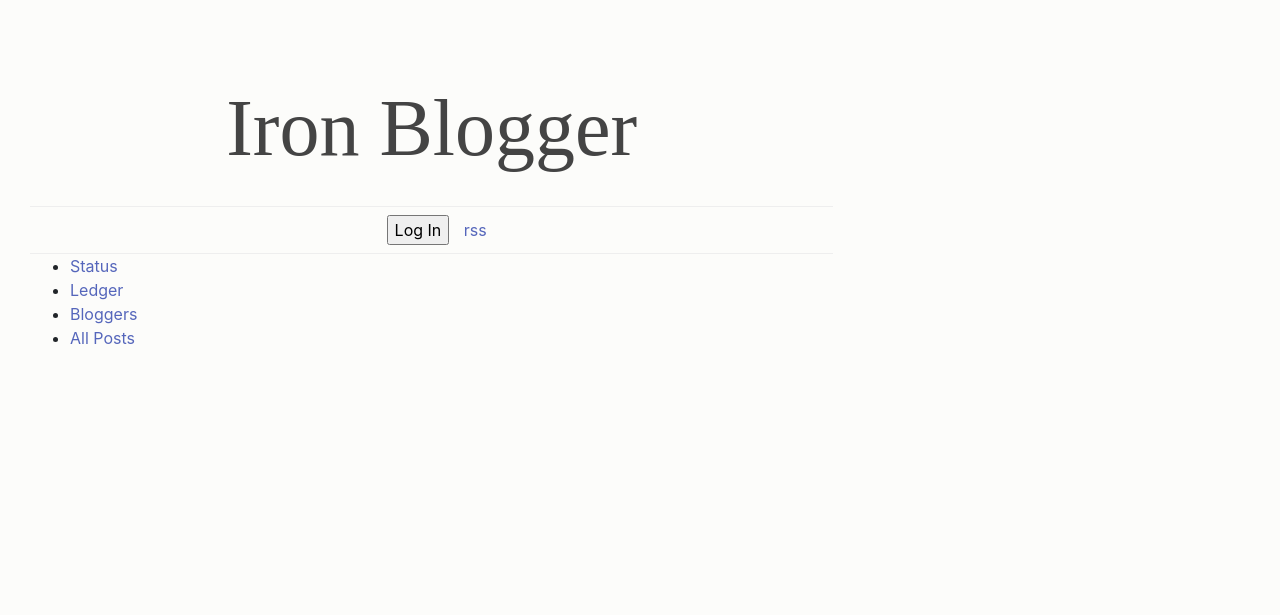
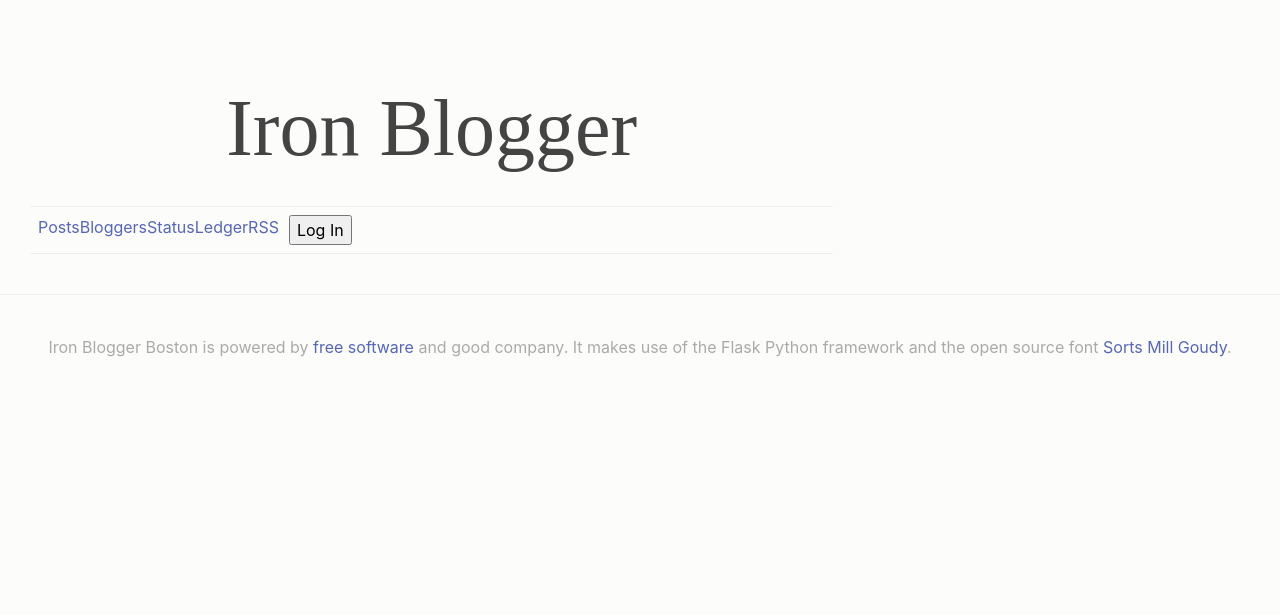
Before and after one commit to zenhack/iron-blogger2, a Flask app: page / in a window 1280 px wide. Shown: the top 615 px of the page. Run offline with Flask 2, Linux system fonts and the light colour scheme; some libraries are stand-ins or nearby versions; some web fonts are replaced.

Commit message:
new header nav and footer

```diff
--- a/ironblogger/static/style.css
+++ b/ironblogger/static/style.css
@@ -80,3 +80,12 @@
   border-bottom:1px solid #eee;
   overflow:hidden;
 }
+
+#footer {
+  color:#aaa;
+  border-top:1px solid #eee;
+  margin-top:40px;
+  padding-top:40px;
+  padding-bottom:40px;
+  text-align:center;
+}
--- a/ironblogger/templates/index.html
+++ b/ironblogger/templates/index.html
@@ -1,9 +1,3 @@
 {% extends "layout.html" %}
 {% block content %}
-<ul>
-	<li><a href="{{ url_for('show_status') }}">Status</a></li>
-	<li><a href="{{ url_for('show_ledger') }}">Ledger</a></li>
-	<li><a href="{{ url_for('show_bloggers') }}">Bloggers</a></li>
-	<li><a href="{{ url_for('show_all_posts') }}">All Posts</a></li>
-</ul>
 {% endblock %}
--- a/ironblogger/templates/layout.html
+++ b/ironblogger/templates/layout.html
@@ -24,10 +24,16 @@
 					{% else %}
 					{% set targ, text, method = ('do_logout', 'Log Out', 'post') %}
 					{% endif %}
-					<form action="{{ url_for(targ) }}" method="{{ method }}">
-						<input type="submit" value="{{ text }}" />
-					</form>
-					<a href="{{ url_for('show_all_posts_rss') }}">rss</a>
+					<ul class="nav nav-justified">
+						<li><a href="{{ url_for('show_all_posts') }}">Posts</a></li>
+						<li><a href="{{ url_for('show_bloggers') }}">Bloggers</a></li>
+						<li><a href="{{ url_for('show_status') }}">Status</a></li>
+						<li><a href="{{ url_for('show_ledger') }}">Ledger</a></li>
+						<li><a href="{{ url_for('show_all_posts_rss') }}">RSS</a></li>
+						<li><form action="{{ url_for(targ) }}" method="{{ method }}">
+							<input type="submit" value="{{ text }}" />
+						</form></li>
+					</ul>
 				</div>
 			</div>
 		</div>
@@ -38,5 +44,8 @@
 			{% block content %}{% endblock %}
 			</div>
 		</div>
+		<div class="container-fluid" id="footer">
+			<p>Iron Blogger Boston is powered by <a href="https://github.com/zenhack/iron-blogger2/">free software</a> and good company. It makes use of the Flask Python framework and the open source font <a href="https://github.com/theleagueof/sorts-mill-goudy">Sorts Mill Goudy</a>.</p>
+		</div>
 	</body>
 </html>
```
